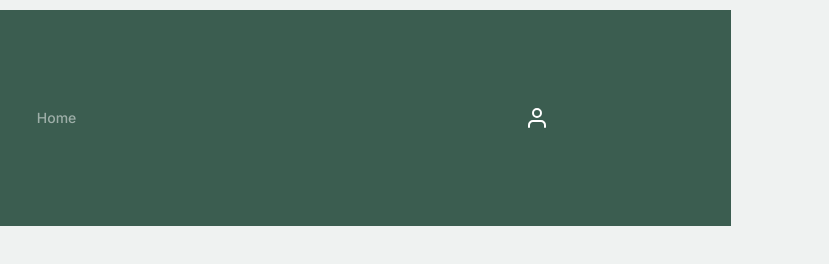
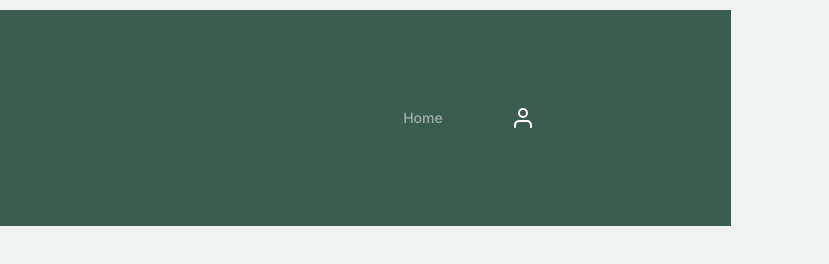
Before and after one commit to GraveSteak/CIS4375, a website: page header.html in a window 1280 px wide. Shown: the full height of the page, 549-1378 px from the left, 829 px wide, since content can reach past the window. Drawn offline with Linux system fonts and the light colour scheme.

Commit message:
Final update

```diff
--- a/header.html
+++ b/header.html
@@ -18,12 +18,12 @@
                 <span class="navbar-toggler-icon"></span>
             </button>
 
-            <div class="collapse navbar-collapse" id="navbarsFurni" style="align-items: left;">
-                <ul class="custom-navbar-nav navbar-nav ms-auto mb-2 mb-md-0" style="padding-right:30%;">
+            <div class="collapse navbar-collapse" id="navbarsFurni" style="padding-right: 8%;">
+                <ul class="custom-navbar-nav navbar-nav ms-auto mb-2 mb-md-0">
                     <li><a class="nav-link" href="index.html">Home</a></li>
                 </ul>
 
-                <ul class="custom-navbar-cta navbar-nav mb-2 mb-md-0 ms-5" style="padding-left: 30%; padding-right: 40%;">
+                <ul class="custom-navbar-cta navbar-nav mb-2 mb-md-0 ms-5">
                     <li><a class="nav-link" href="admin.html"><img src="images/user.svg"></a></li>
                 </ul>
             </div>
```
